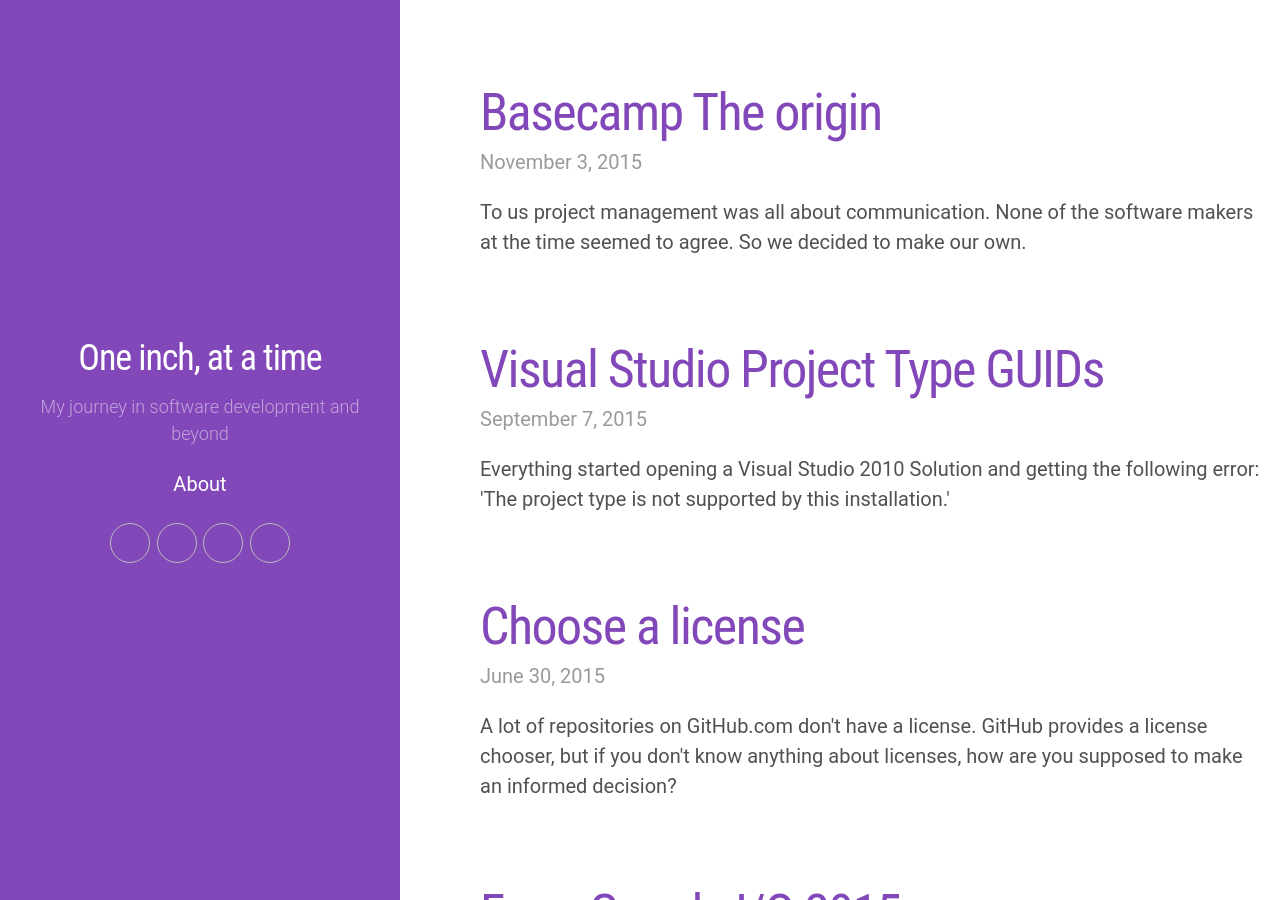
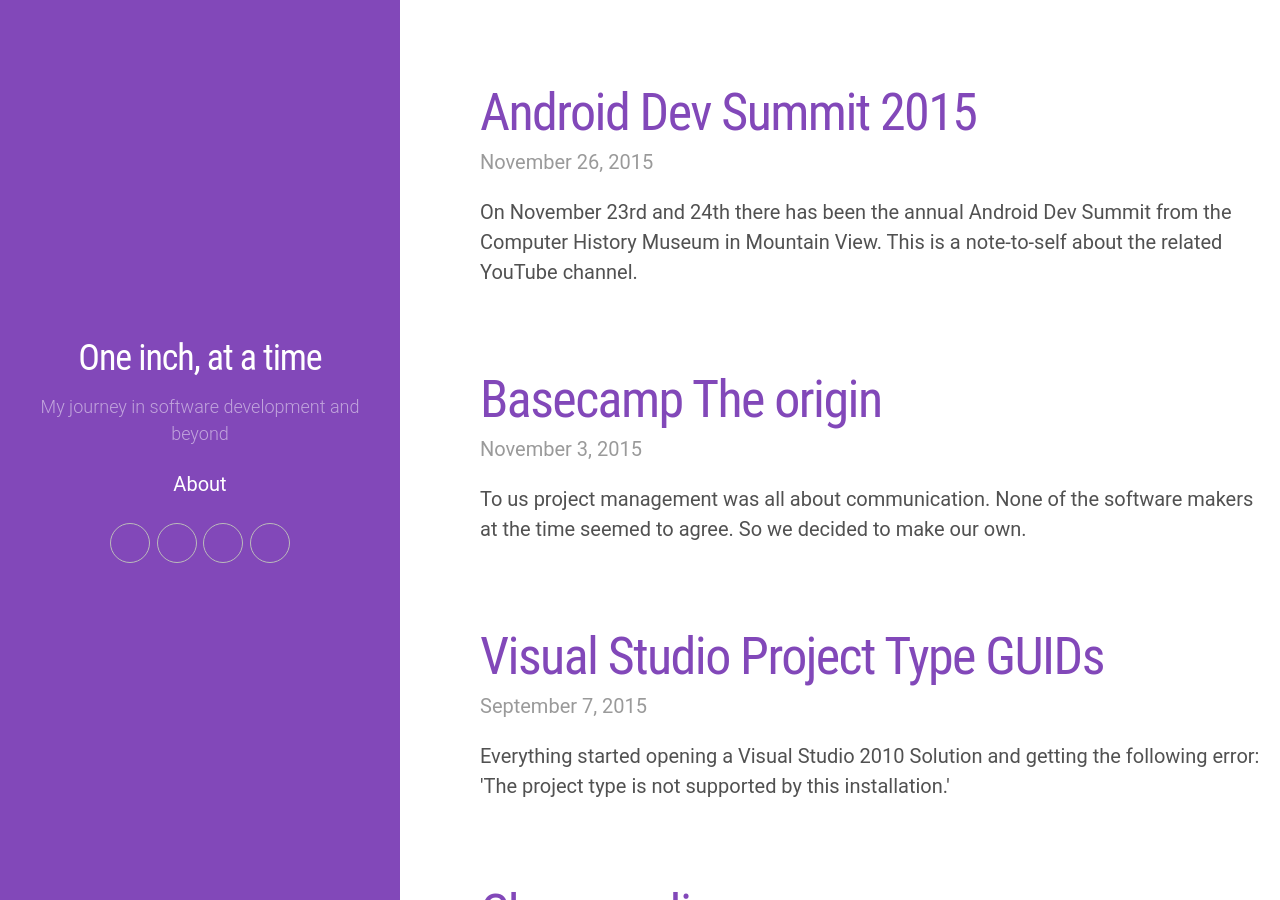
Before and after one commit to kingsor/kingsor.github.io, a Jekyll site: the page built from index.html, in a window 1280 px wide and 900 px high. Built offline with Jekyll 4.4.1, drawn with Linux system fonts in a browser that asks for light colours; nearby versions of some CDN libraries; some web fonts are replaced; the list of posts is cut into pages by our own code; some of the changed text lies outside the part shown.

Commit message:
update new post

```diff
--- /dev/null
+++ b/_posts/2015-11-26-android-dev-summit-2015.md
@@ -0,0 +1,15 @@
+---
+layout: post
+title: "Android Dev Summit 2015"
+description: "On November 23rd and 24th there has been the annual Android Dev Summit from the Computer History Museum in Mountain View. This is a note-to-self about the related YouTube channel."
+category: Manager
+tags: [basecamp,product development,37signals]
+---
+
+On November 23rd and 24th there has been the annual [Android Dev Summit](https://androiddevsummit.withgoogle.com/) from the [Computer History Museum](http://www.computerhistory.org/) in Mountain View.
+
+Over 16 hours of content across two days that are now available on the [Android Developers](https://www.youtube.com/playlist?list=PLWz5rJ2EKKc_Tt7q77qwyKRgytF1RzRx8) YouTube channel.
+
+Here is the opening Keynote by [Dave Burke](https://twitter.com/davey_burke), VP of Android Engineering, and [Stephanie Cuthbertson](https://www.linkedin.com/in/stephaniesaad), the GPM for Android Studio.
+
+<iframe width="560" height="315" src="https://www.youtube.com/embed/xdItHEVfQ4U?list=PLWz5rJ2EKKc_Tt7q77qwyKRgytF1RzRx8" frameborder="0" allowfullscreen></iframe>
```
Also changed, not shown: _posts/2014-02-17-android-listview-show-message-if-list-empty.md (renamed from _posts/2014-02-17-syntax-highlight-test.md, +1 -1 lines).
